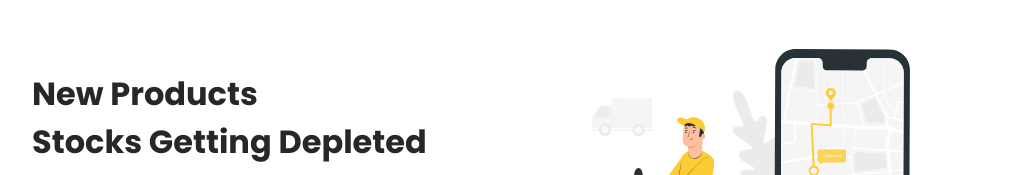
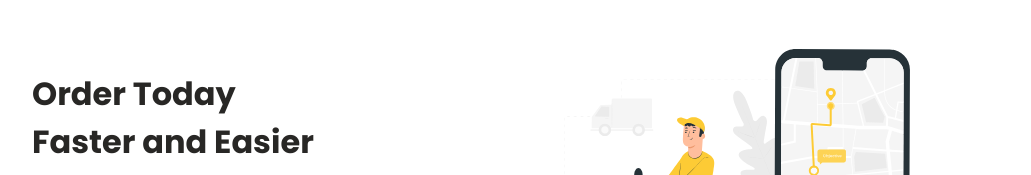
Before and after one commit to Dejanrobi/Delivery-app, a website: page public/index.html in a window 1280 px wide. Shown: the part 143-318 px from the top of the page, without its empty margins (124-1155 px from the left). Drawn offline with nearby package versions, Linux system fonts and the light colour scheme.

Commit message:
Hero Edit
Order Today Faster and Easier

```diff
--- a/public/index.html
+++ b/public/index.html
@@ -993,7 +993,7 @@
         </svg>
 
         <div class="home__data">
-          <h1 class="home__title">New Products <br>Stocks Getting Depleted</br></h1>
+          <h1 class="home__title">Order Today <br>Faster and Easier</br></h1>
           <p class="home__description">Order your favorite foods at any time and we will deliver them right to where you are</p>
           <a href="" class="button">Get Started</a>
         </div>
```
